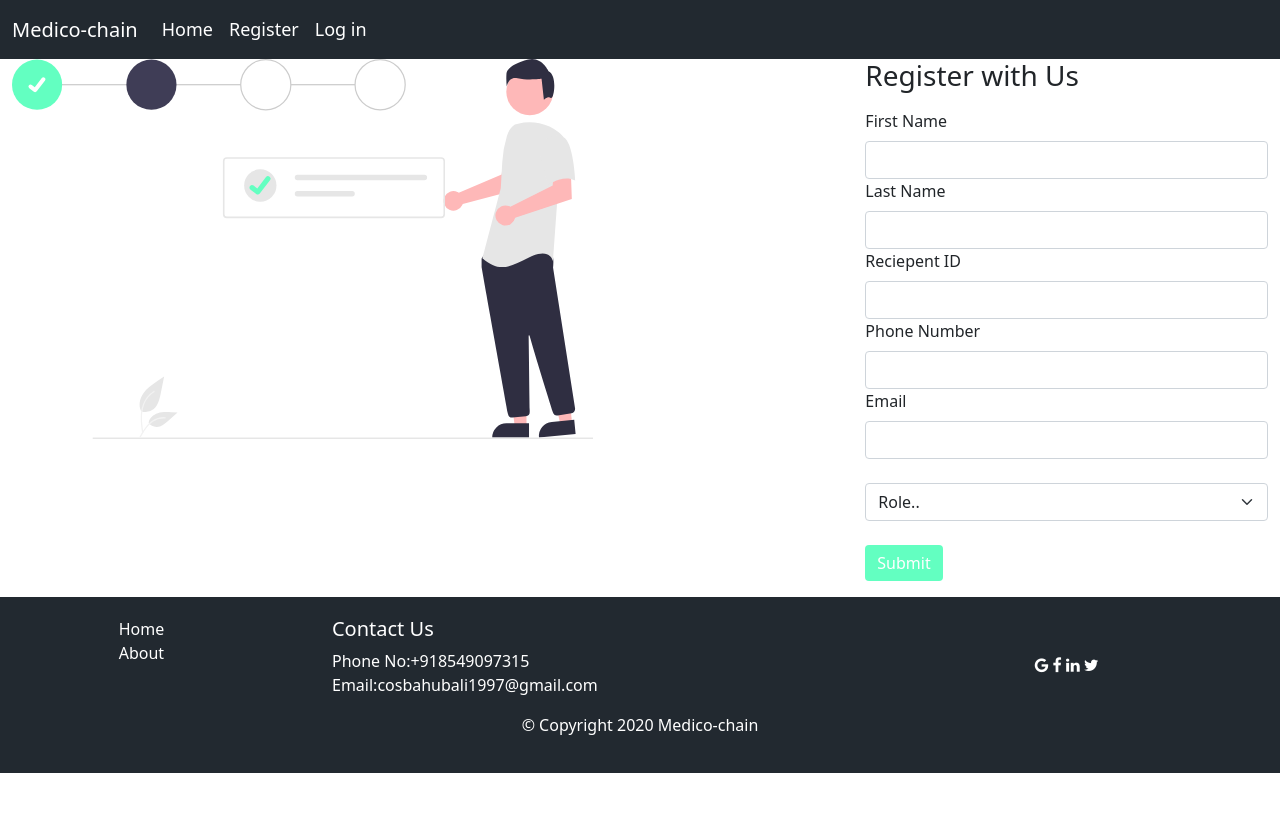
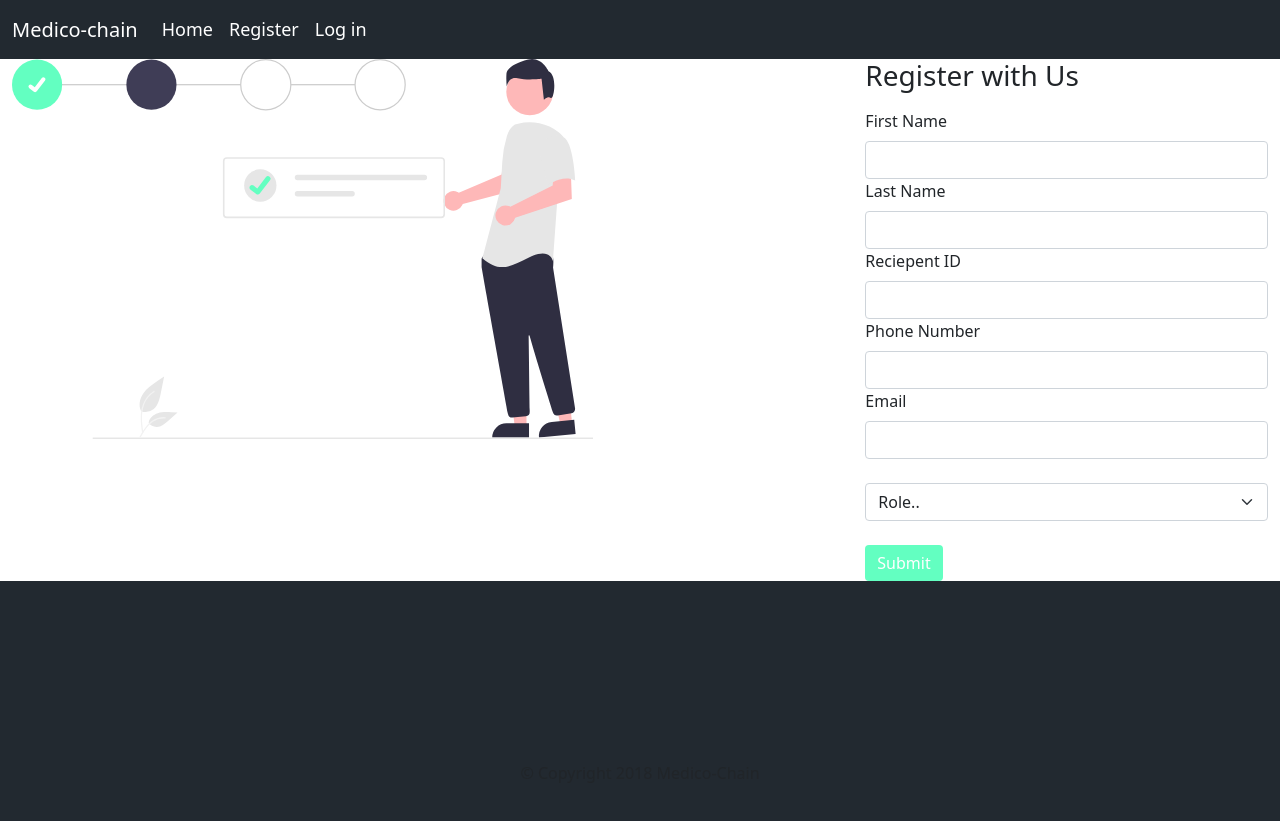
Before and after one commit to khasgatesh/Medico-Chain, a PHP site: page /Register.html in a window 1280 px wide. Before the commit the page ends 773 px from the top, so only its background shows below. Run offline with PHP 8.4, Linux system fonts and the light colour scheme.

Commit message:
Footer edited

```diff
--- a/Images/style.css
+++ b/Images/style.css
@@ -33,7 +33,6 @@ img{
     background-color: #222930;
     margin:0px auto;
     padding: 20px 0px 20px 0px;
-   color:white;
 }
 .jumbotron{
     background-color:#63FFC1 ;
--- a/Register.html
+++ b/Register.html
@@ -79,36 +79,11 @@
        </div>
        </div>
        <footer class="footer">
-        <div class="container-fluid">
-            <div class="row">
-                <div class="col-4 offset-1 col-sm-2">
+        <div class="container">
 
-                    <ul class="list-unstyled">
-                        <li><a href="#">Home</a></li>
-                        <li><a href="#">About</a></li>
-
-                    </ul>
-                </div>
-                <div class="col-7 col-sm-5">
-                    <h5>Contact Us</h5>
-                    <address>
-		              Phone No:+918549097315 &nbsp; <br>
-		              Email:<a href="cosbahubali1997@gmail.com">cosbahubali1997@gmail.com</a>
-		           </address>
-
-                </div>
-                <div class="col-12 col-sm-4 align-self-center">
-                    <div class="text-center">
-                        <a href="http://google.com/+" class="fa fa-google"></a>
-                        <a href="http://www.facebook.com/profile.php?id=" class="fa fa-facebook"></a>
-                        <a href="http://www.linkedin.com/in/" class="fa fa-linkedin"></a>
-                        <a href="http://twitter.com/" class="fa fa-twitter"></a>
-                    </div>
-                </div>
-           </div>
            <div class="row justify-content-center">
                 <div class="col-auto">
-                    <p>© Copyright 2020 Medico-chain</p>
+                    <p>© Copyright 2018 Medico-Chain</p>
                 </div>
            </div>
         </div>
--- a/register.css
+++ b/register.css
@@ -51,19 +51,16 @@ img{
      min-height:400px;
  }
 
- .footer{
 
+
+    .footer{
         background-color: #222930;
         margin:0px auto;
         padding: 20px 0px 20px 0px;
-       color:white;
-        margin-top:1em;
-        position: relative;
-        width: 100%;
+    }
 
 
- }
- .jumbotron{
+  .jumbotron{
      background-color:#63FFC1 ;
      margin:0px auto;
      padding:50px 20px 50px 20px;
```
Also changed, not shown: index.html (+1 -28 lines).
